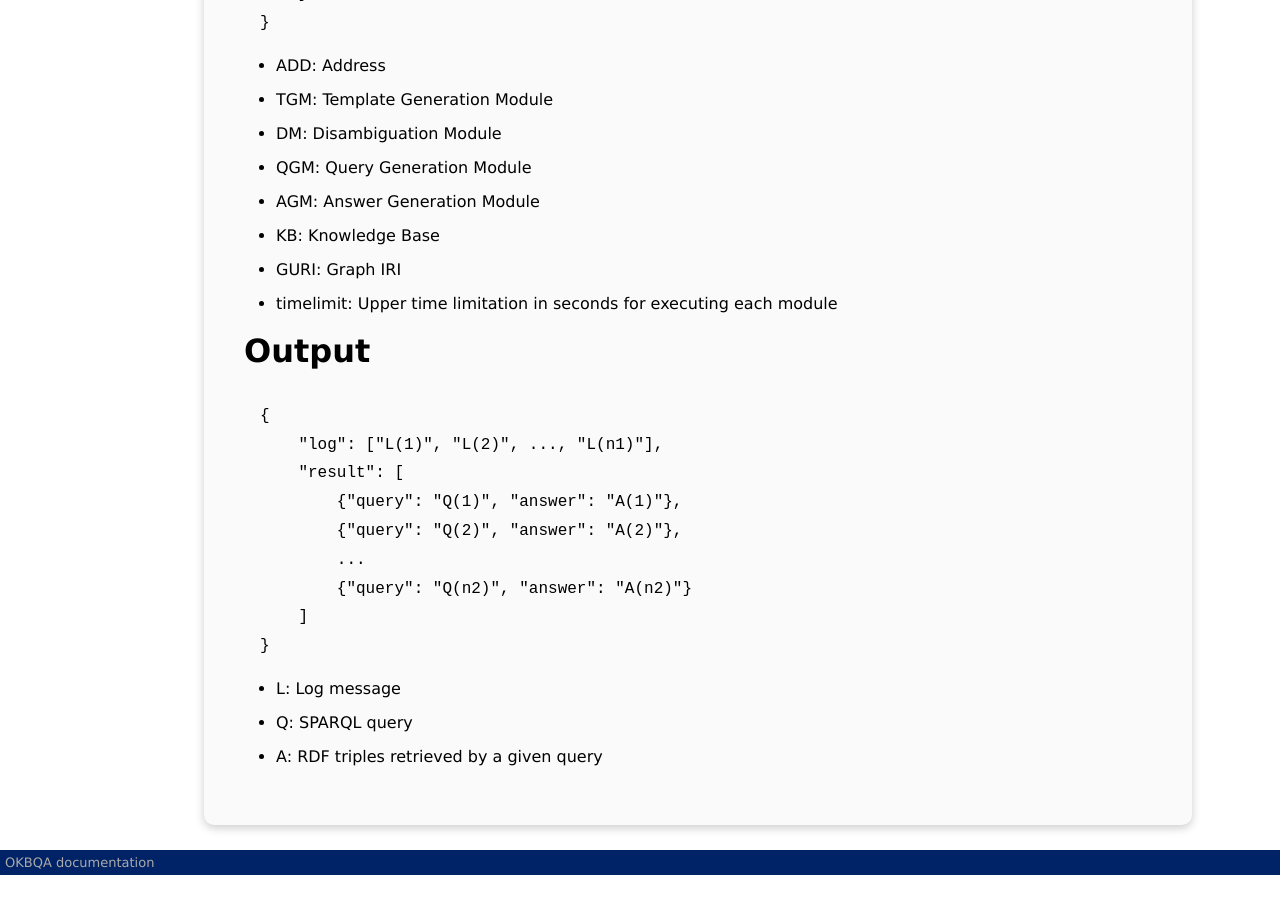
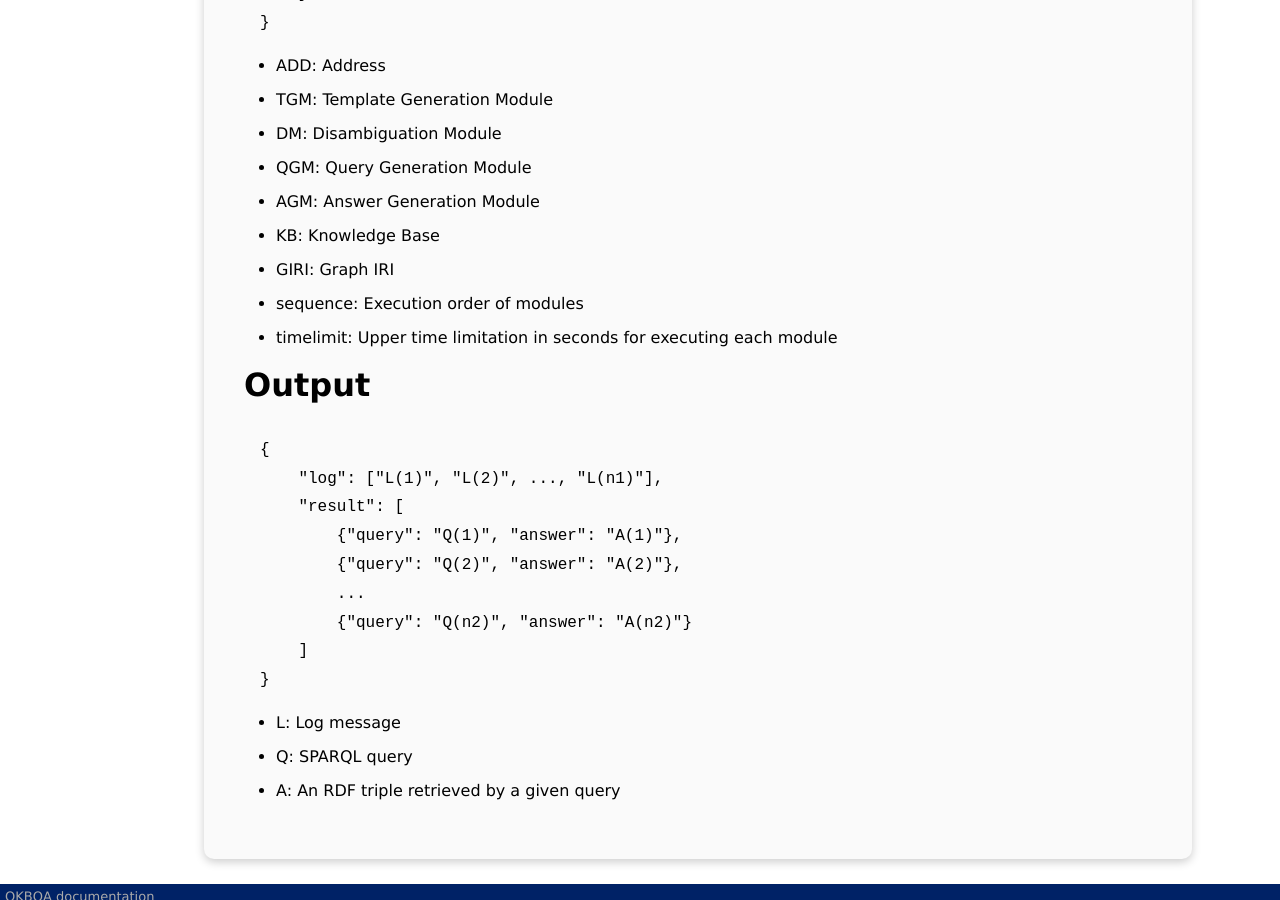
Before and after one commit to okbqa/okbqa-doc, a Jekyll site: the page built from docs/control-module-v2.md, in a window 1280 px wide and 900 px high, scrolled down 1178 px. Built offline with Jekyll 4.4.1, drawn with Linux system fonts in a browser that asks for light colours; before the commit the page ends 2053 px from its top, so only the background shows below that.

Commit message:
by jiseong

````diff
--- a/docs/control-module-v2.md
+++ b/docs/control-module-v2.md
@@ -42,7 +42,8 @@ The workflow of the controller is as follows:
 * QGM: Query Generation Module
 * AGM: Answer Generation Module
 * KB: Knowledge Base
-* GURI: Graph IRI
+* GIRI: Graph IRI
+* sequence: Execution order of modules
 * timelimit: Upper time limitation in seconds for executing each module
 
 # Output
@@ -60,4 +61,4 @@ The workflow of the controller is as follows:
 ```
 * L: Log message
 * Q: SPARQL query
-* A: RDF triples retrieved by a given query
+* A: An RDF triple retrieved by a given query
````
